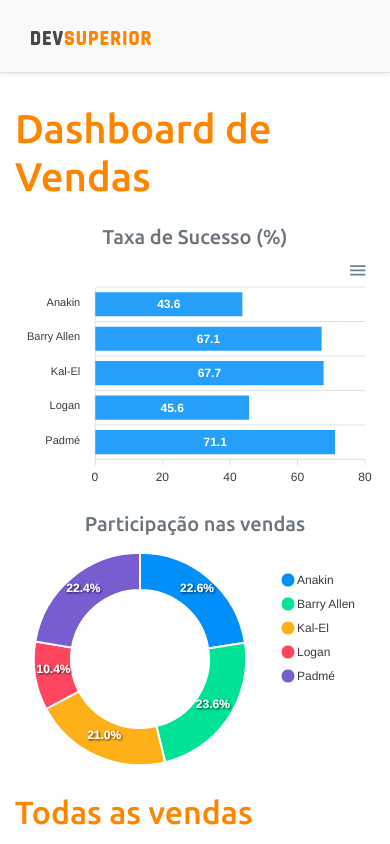
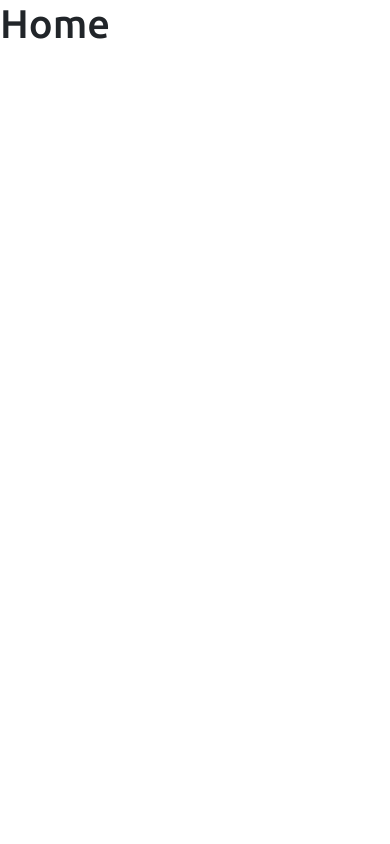
Before and after one commit to oiagorodrigues/projeto-sds3, a React (Create React App) app in the folder frontend/: page / in a window 390 px wide. Shown: the top 844 px of the page. Built offline with nearby package versions, Linux system fonts and the light colour scheme.

Commit message:
chore: add react-router-dom | add Routes

```diff
--- a/frontend/package.json
+++ b/frontend/package.json
@@ -15,6 +15,7 @@
     "react": "^17.0.2",
     "react-apexcharts": "^1.3.9",
     "react-dom": "^17.0.2",
+    "react-router-dom": "^5.2.0",
     "react-scripts": "4.0.3",
     "typescript": "^4.1.2",
     "web-vitals": "^1.0.1"
@@ -42,5 +43,8 @@
       "last 1 firefox version",
       "last 1 safari version"
     ]
+  },
+  "devDependencies": {
+    "@types/react-router-dom": "^5.1.7"
   }
 }
--- a/frontend/src/App.tsx
+++ b/frontend/src/App.tsx
@@ -1,36 +1,7 @@
-import BarChart from "components/BarChart";
-import DataTable from "components/DataTable";
-import DonutChart from "components/DonutChart";
-import Footer from "components/Footer";
-import NavBar from "components/NavBar";
+import Routes from 'router/Routes'
 
 function App() {
-  return <>
-    <NavBar />
-
-    <main className="container content">
-      <h1 className="text-primary py-3">Dashboard de Vendas</h1>
-
-      <section className="row">
-        <div className="col-sm-6">
-          <h5 className="text-center text-secondary">Taxa de Sucesso (%)</h5>
-          <BarChart />
-        </div>
-        <div className="col-sm-6">
-          <h5 className="text-center text-secondary">Participação nas vendas</h5>
-          <DonutChart />
-        </div>
-      </section>
-
-      <section className="py-3">
-        <h2 className="text-primary mb-3">Todas as vendas</h2>
-        <DataTable />
-      </section>
-    </main>
-
-    <Footer />
-  </>;
-
+    return <Routes />
 }
 
-export default App;
+export default App
--- /dev/null
+++ b/frontend/src/pages/Dashboard/index.tsx
@@ -0,0 +1,41 @@
+import BarChart from 'components/BarChart'
+import DataTable from 'components/DataTable'
+import DonutChart from 'components/DonutChart'
+import Footer from 'components/Footer'
+import NavBar from 'components/NavBar'
+
+const Dashboard = () => {
+    return (
+        <>
+            <NavBar />
+
+            <main className='container content'>
+                <h1 className='text-primary py-3'>Dashboard de Vendas</h1>
+
+                <section className='row'>
+                    <div className='col-sm-6'>
+                        <h5 className='text-center text-secondary'>
+                            Taxa de Sucesso (%)
+                        </h5>
+                        <BarChart />
+                    </div>
+                    <div className='col-sm-6'>
+                        <h5 className='text-center text-secondary'>
+                            Participação nas vendas
+                        </h5>
+                        <DonutChart />
+                    </div>
+                </section>
+
+                <section className='py-3'>
+                    <h2 className='text-primary mb-3'>Todas as vendas</h2>
+                    <DataTable />
+                </section>
+            </main>
+
+            <Footer />
+        </>
+    )
+}
+
+export default Dashboard
--- /dev/null
+++ b/frontend/src/pages/Home/index.tsx
@@ -0,0 +1,9 @@
+const Home = () => {
+    return (
+        <div>
+            <h1>Home</h1>
+        </div>
+    )
+}
+
+export default Home
--- /dev/null
+++ b/frontend/src/router/Routes.tsx
@@ -0,0 +1,20 @@
+import Dashboard from 'pages/Dashboard'
+import Home from 'pages/Home'
+import { BrowserRouter, Route, Switch } from 'react-router-dom'
+
+const Routes = () => {
+    return (
+        <BrowserRouter>
+            <Switch>
+                <Route path='/' exact>
+                    <Home />
+                </Route>
+                <Route path='/dashboard'>
+                    <Dashboard />
+                </Route>
+            </Switch>
+        </BrowserRouter>
+    )
+}
+
+export default Routes
```
Also changed, not shown: 1 other file (tests, documents, lock files or other folders).
